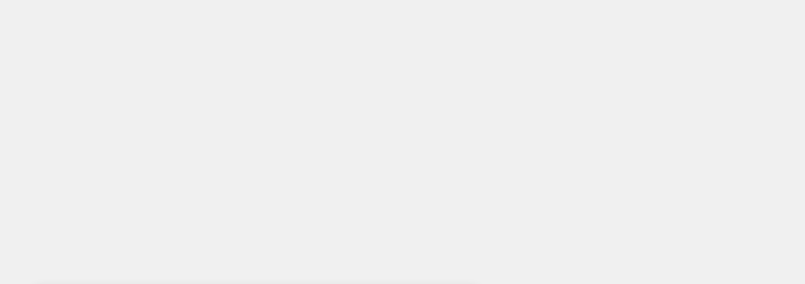
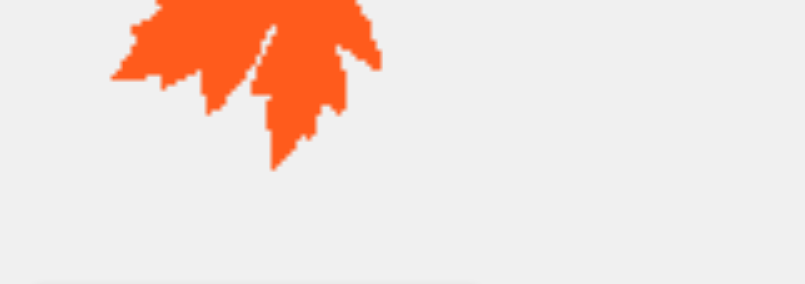
Before and after one commit to mariaato/comjava, a plain HTML site: page index.html in a window 1280 px wide. Shown: the top 284 px of the page, without its empty margins (384-1189 px from the left). Drawn offline with Linux system fonts and the light colour scheme.

Commit message:
Update style.css

```diff
--- a/style.css
+++ b/style.css
@@ -7,6 +7,9 @@ body {
     justify-content: center;
     align-items: center;
     height: 100vh;
+    background-image: url('leaves.gif');
+    background-size: cover; /* Para cobrir toda a área do body */
+    background-repeat: no-repeat; /* Para evitar a repetição do GIF */
 }
 
 .container {
```
